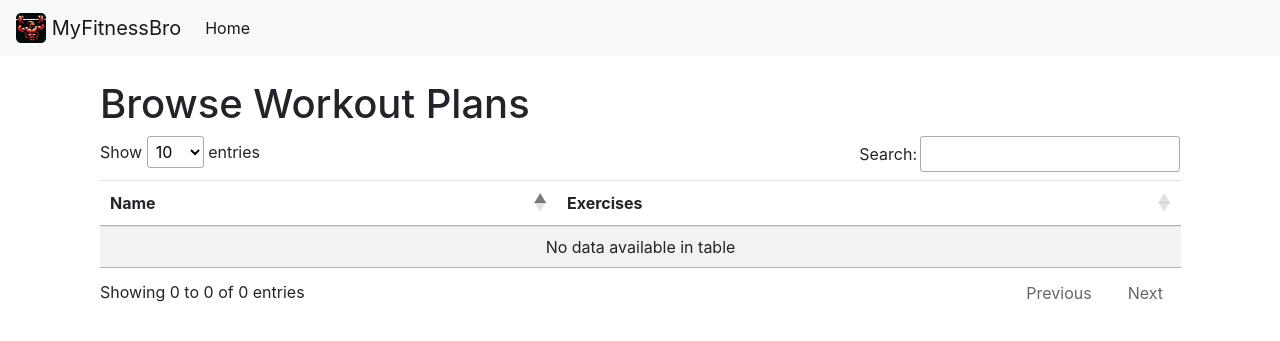
After one commit to Jam0k/MyFitnessBro, a Flask app: page /fitness/exercises-and-workouts/browse-workout-plans in a window 1280 px wide. The commit adds this page. Shown: the top 341 px of the page. Run offline with Flask 3, Linux system fonts and the light colour scheme; data that the repository does not hold is empty; some libraries are stand-ins or nearby versions.

Commit message:
browse workout plans

```diff
--- a/blueprints/fitness/routes.py
+++ b/blueprints/fitness/routes.py
@@ -78,7 +78,7 @@ def get_exercises():
 
 # Define routes within the fitness blueprint
 @fitness_blueprint.route('/exercises-and-workouts/browse-exercise')
-def browse_exercise():
+def browseExercise():
     return render_template('fitness/exercises-and-workouts/exercise/browse-exercise.html')
 
 
@@ -101,3 +101,39 @@ def create_workout_plan():
     # Handling GET request to render the page initially
     exercises = Exercise.query.all()
     return render_template('fitness/exercises-and-workouts/workout/create-workout-plan.html', exercises=exercises)
+
+
+# Define routes within the fitness blueprint
+@fitness_blueprint.route('/exercises-and-workouts/browse-workout-plans')
+def browseWorkout():
+    return render_template('fitness/exercises-and-workouts/workout/browse-workout-plan.html')
+
+
+@fitness_blueprint.route('/exercises-and-workouts/get-workout-plans')
+def get_workout_plans():
+    workout_plans = WorkoutPlan.query.all()
+
+    workout_plan_data = [
+        {
+            'id': workout_plan.id,
+            'name': workout_plan.name,
+            'created_at': workout_plan.created_at.isoformat(),
+            'exercises': [
+                {
+                    'id': exercise.id,
+                    'name': exercise.name,
+                    'category': exercise.category,
+                    'duration_minutes': exercise.duration_minutes,
+                    'sets': exercise.sets,
+                    'reps': exercise.reps,
+                    'weight_lifted': str(exercise.weight_lifted),
+                    'calories_burned': exercise.calories_burned,
+                    'notes': exercise.notes
+                }
+                for exercise in workout_plan.exercises
+            ]
+        }
+        for workout_plan in workout_plans
+    ]
+
+    return jsonify({'data': workout_plan_data})
--- a/templates/fitness/exercises-and-workouts/exercises-and-workouts-home.html
+++ b/templates/fitness/exercises-and-workouts/exercises-and-workouts-home.html
@@ -96,7 +96,7 @@
                                 <div class="card-body">
                                     <h6 class="card-subtitle mb-2 text-muted"><i class="fas fa-eye"></i> Browse Workout Plans</h6>
                                     <p class="card-text">Discover workout plans created by others.</p>
-                                    <a href="/exercises-workouts/browse-workout-plans" class="btn btn-success">Browse Workout Plans</a>
+                                    <a href="exercises-and-workouts/browse-workout-plans" class="btn btn-success">Browse Workout Plans</a>
                                 </div>
                             </div>
                         </div>
--- /dev/null
+++ b/templates/fitness/exercises-and-workouts/workout/browse-workout-plan.html
@@ -0,0 +1,35 @@
+{% extends 'base.html' %}
+
+{% block content %}
+<div class="container mt-4">
+    <h1>Browse Workout Plans</h1>
+    <table id="workoutPlanTable" class="table table-striped">
+        <thead>
+            <tr>
+                <th>Name</th>
+                <th>Exercises</th>
+            </tr>
+        </thead>
+        <tbody>
+            <!-- Workout plan data will be loaded here -->
+        </tbody>
+    </table>
+</div>
+
+<script>
+$(document).ready(function() {
+    $('#workoutPlanTable').DataTable({
+        ajax: '/fitness/exercises-and-workouts/get-workout-plans',
+        columns: [
+            { data: 'name' },
+            {
+                data: 'exercises',
+                render: function(data, type, row) {
+                    return data.map(exercise => exercise.name).join(', ');
+                }
+            }
+        ]
+    });
+});
+</script>
+{% endblock %}
```
